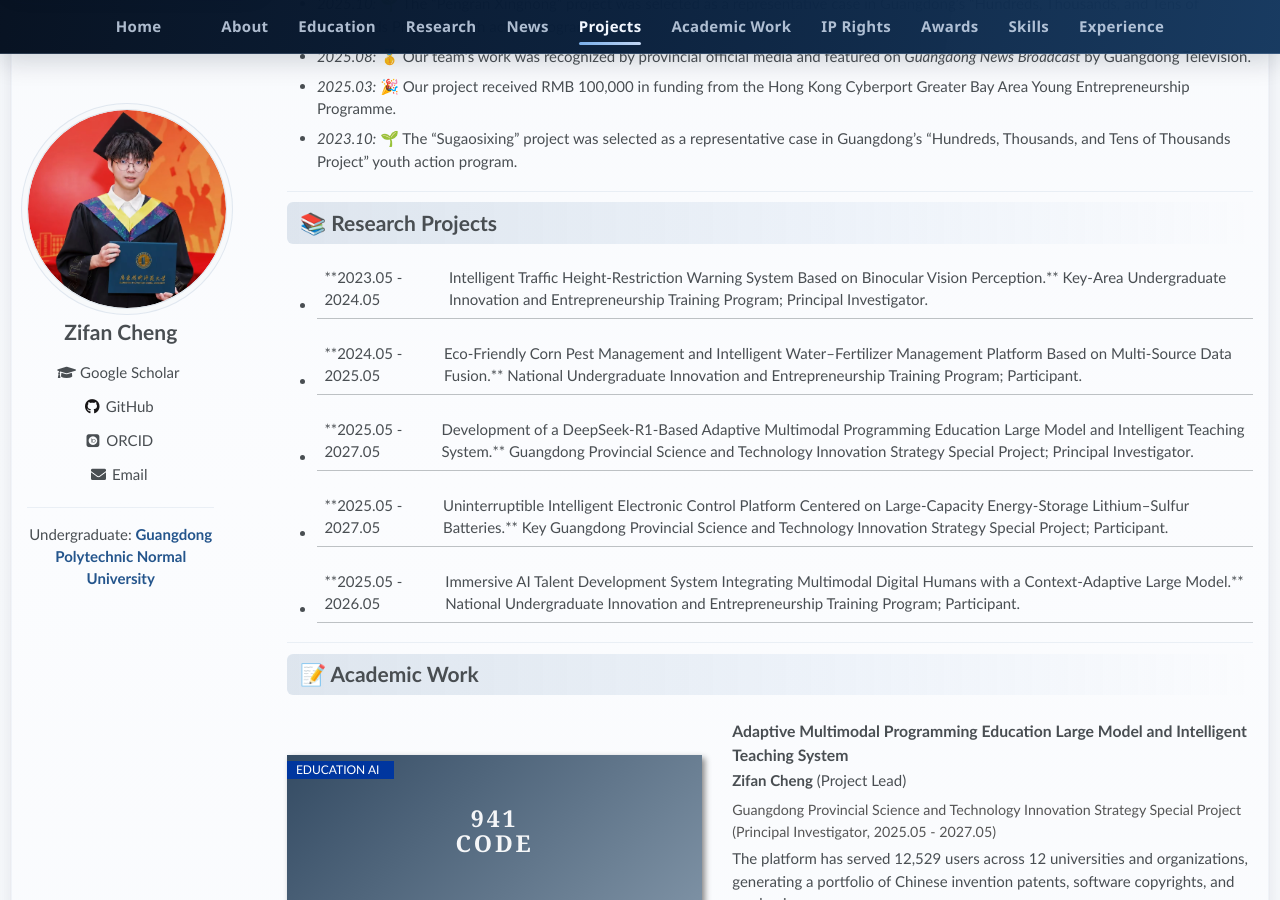
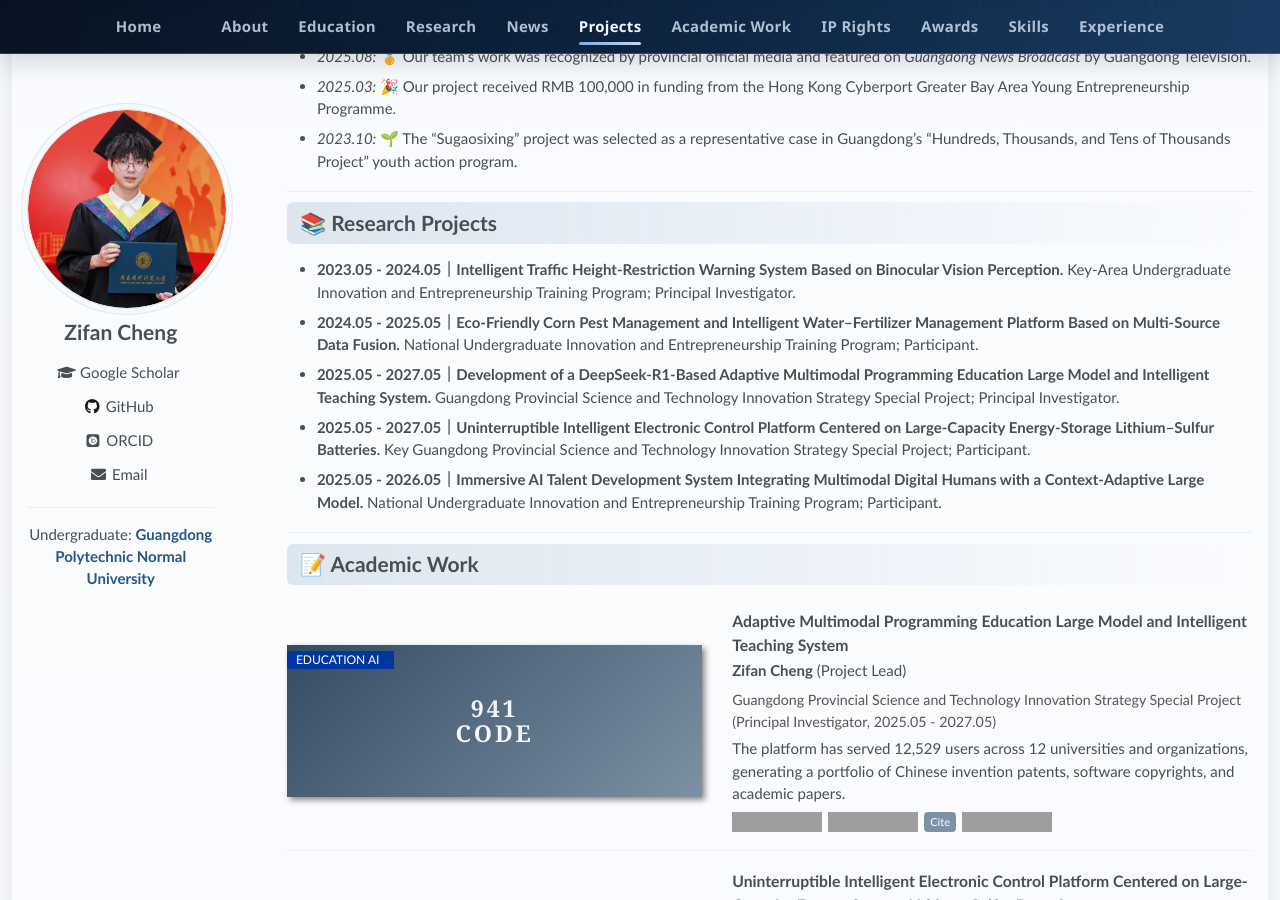
Before and after one commit to Starry-cz/Starry-cz.github.io, a Jekyll site: the page built from _pages/about-en.md, in a window 1280 px wide and 900 px high, scrolled down 1077 px. Built offline with Jekyll 4.4.1, drawn with Linux system fonts in a browser that asks for light colours; some web fonts are replaced; some of the changed text lies outside the part shown; grey boxes are pictures that could not be loaded.

Commit message:
修复英文版条目排版

```diff
--- a/_pages/about-en.md
+++ b/_pages/about-en.md
@@ -78,11 +78,11 @@ Contact: [chengzi@stu.gpnu.edu.cn](mailto:chengzi@stu.gpnu.edu.cn)
 
 # 📚 Research Projects
 
-- **2023.05 - 2024.05 | Intelligent Traffic Height-Restriction Warning System Based on Binocular Vision Perception.** Key-Area Undergraduate Innovation and Entrepreneurship Training Program; Principal Investigator.
-- **2024.05 - 2025.05 | Eco-Friendly Corn Pest Management and Intelligent Water–Fertilizer Management Platform Based on Multi-Source Data Fusion.** National Undergraduate Innovation and Entrepreneurship Training Program; Participant.
-- **2025.05 - 2027.05 | Development of a DeepSeek-R1-Based Adaptive Multimodal Programming Education Large Model and Intelligent Teaching System.** Guangdong Provincial Science and Technology Innovation Strategy Special Project; Principal Investigator.
-- **2025.05 - 2027.05 | Uninterruptible Intelligent Electronic Control Platform Centered on Large-Capacity Energy-Storage Lithium–Sulfur Batteries.** Key Guangdong Provincial Science and Technology Innovation Strategy Special Project; Participant.
-- **2025.05 - 2026.05 | Immersive AI Talent Development System Integrating Multimodal Digital Humans with a Context-Adaptive Large Model.** National Undergraduate Innovation and Entrepreneurship Training Program; Participant.
+- **2023.05 - 2024.05｜Intelligent Traffic Height-Restriction Warning System Based on Binocular Vision Perception.** Key-Area Undergraduate Innovation and Entrepreneurship Training Program; Principal Investigator.
+- **2024.05 - 2025.05｜Eco-Friendly Corn Pest Management and Intelligent Water–Fertilizer Management Platform Based on Multi-Source Data Fusion.** National Undergraduate Innovation and Entrepreneurship Training Program; Participant.
+- **2025.05 - 2027.05｜Development of a DeepSeek-R1-Based Adaptive Multimodal Programming Education Large Model and Intelligent Teaching System.** Guangdong Provincial Science and Technology Innovation Strategy Special Project; Principal Investigator.
+- **2025.05 - 2027.05｜Uninterruptible Intelligent Electronic Control Platform Centered on Large-Capacity Energy-Storage Lithium–Sulfur Batteries.** Key Guangdong Provincial Science and Technology Innovation Strategy Special Project; Participant.
+- **2025.05 - 2026.05｜Immersive AI Talent Development System Integrating Multimodal Digital Humans with a Context-Adaptive Large Model.** National Undergraduate Innovation and Entrepreneurship Training Program; Participant.
 
 </section>
 
```
Also changed, not shown: other parts of _pages/about-en.md (+5 -5 lines).
